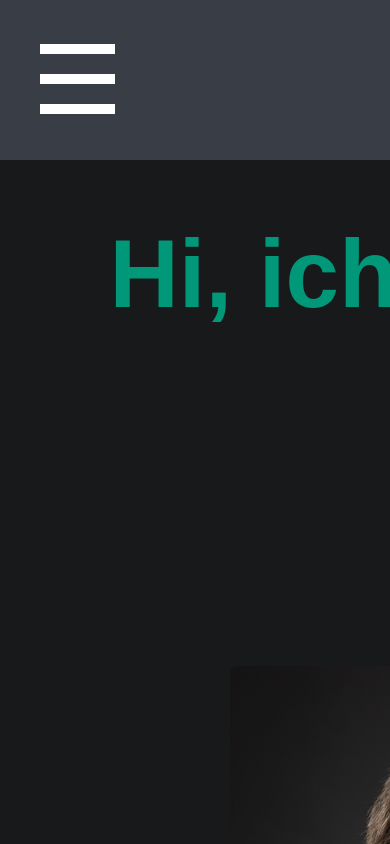
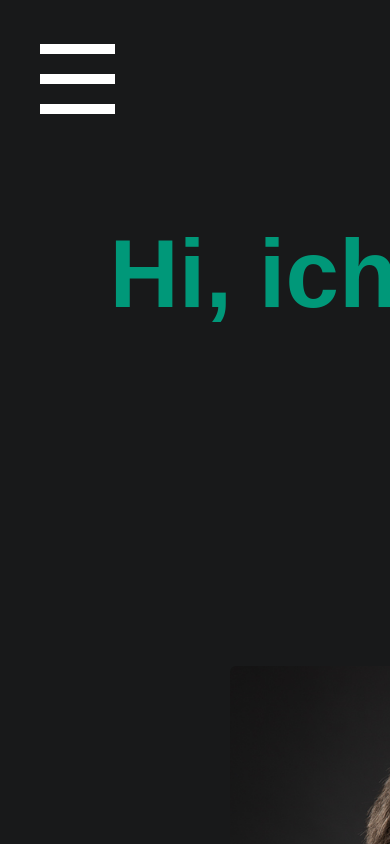
Before and after one commit to PaulKroner/Portfolio, a React (Vite) app: page / in a window 390 px wide. Shown: the top 844 px of the page. Built offline with nearby package versions, Linux system fonts and the light colour scheme.

Commit message:
Fix: mobile Sicht #7 delete bg color

```diff
--- a/src/components/navigationbar/navigationbar.css
+++ b/src/components/navigationbar/navigationbar.css
@@ -156,10 +156,8 @@ body.dark .sidebar li a:hover .text {
 
     .mobile-burger-bar {
         display: flex;
-        width: 245vw;
         height: 10rem;
         position: absolute;
-        background-color: #393E46;
         z-index: 10;
     }
 
```
